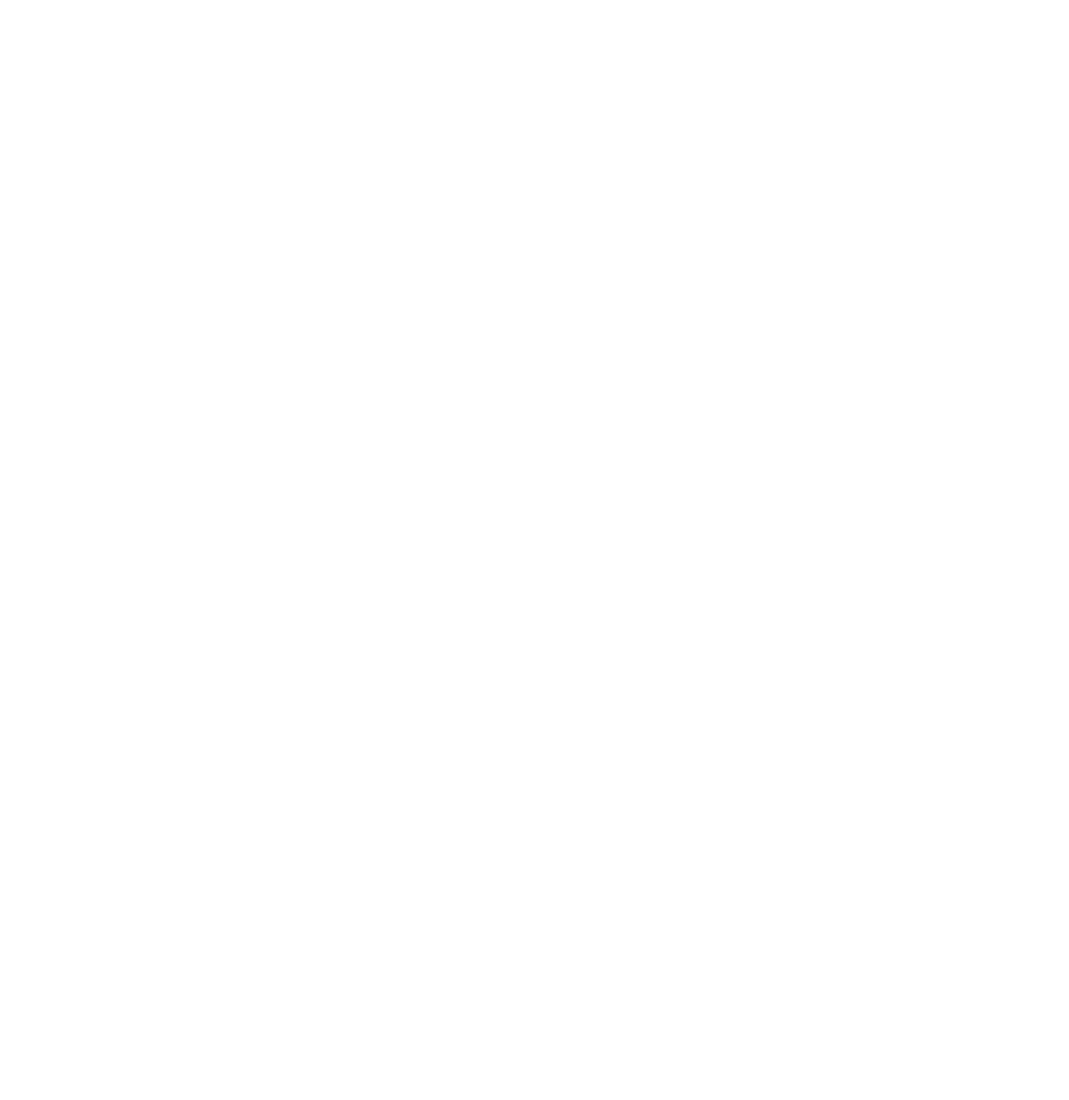
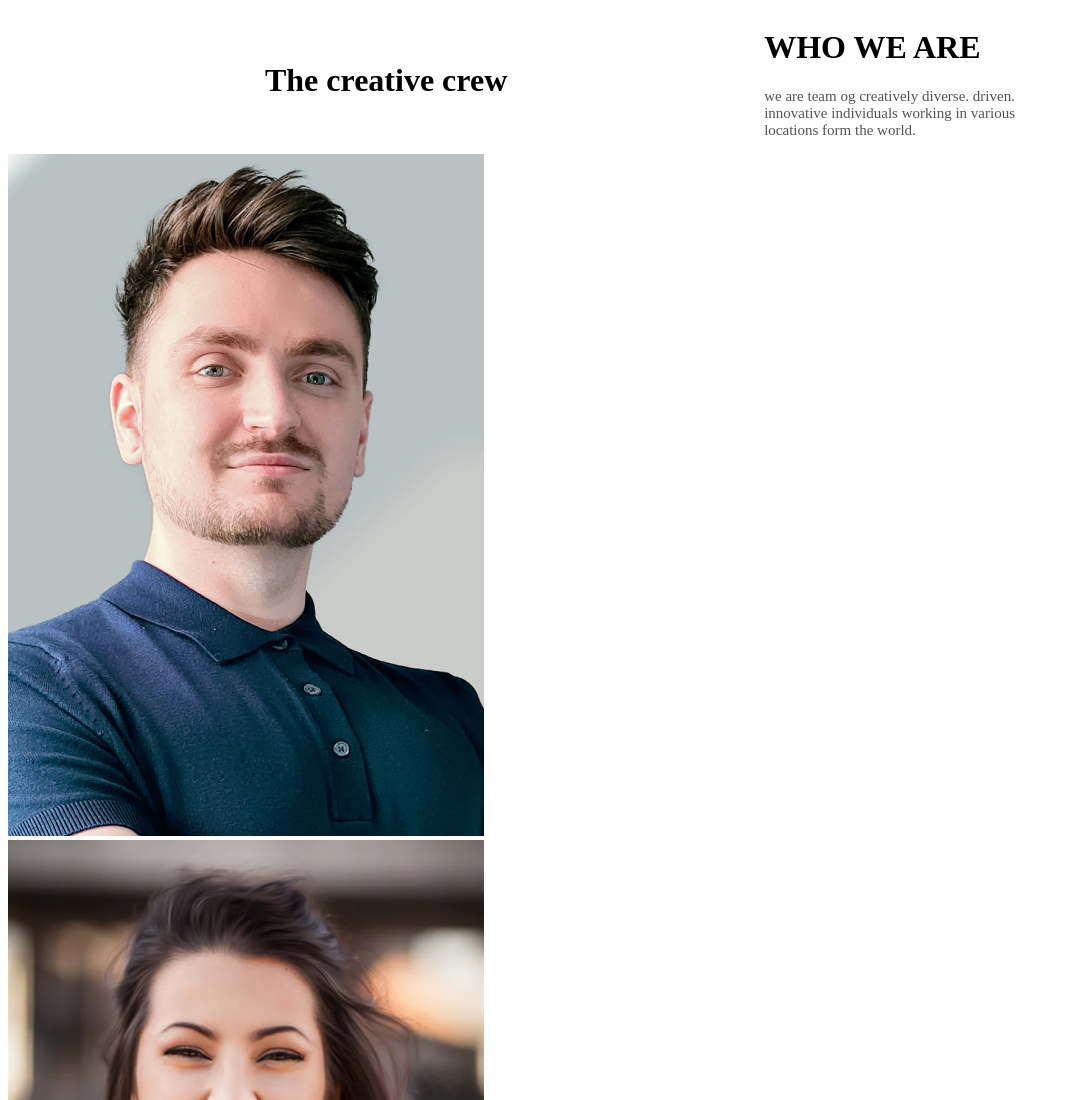
Before and after one commit to MdPiarulIslamAlif/dev-first, a plain HTML site: page index.html in a window 1280 px wide. Shown: the top 1100 px of the page, without its empty margins (0-1069 px from the left). Before the commit the page ends 800 px from the top, so only its background shows below. Drawn offline with Linux system fonts and the light colour scheme.

Commit message:
added a image file and header section

```diff
--- a/index.html
+++ b/index.html
@@ -4,8 +4,38 @@
      <meta charset="UTF-8">
      <meta name="viewport" content="width=device-width, initial-scale=1.0">
      <title>div-first</title>
+     <link rel="stylesheet" href="style.css">
 </head>
 <body>
+     <header>
+          <div class="header-container">
+               <div>
+                    <h1 class="primary-title">The creative crew</h1>
+               </div>
+               <div>
+                    <h1 class="primary-title">WHO WE ARE</h1>
+                    <p class="primary-dctp">
+                         we are team og creatively diverse. driven.
+                         <br>innovative individuals working in various <br> locations  form the world.
+                    </p>
+               </div>
+          </div>
+     </header>
+     <main>
+          <section>
+               <div class="row">
+                    <div>
+                         <img src="imgs/photo1.png" alt="">
+                    </div>
+                    <div>
+                         <img src="imgs/photo2.png" alt="">
+                    </div>
+                    <div>
+                         <img src="imgs/photo3.png" alt="">
+                    </div>
+               </div>
+          </section>
+     </main>
 
 </body>
 </html>
--- a/style.css
+++ b/style.css
@@ -0,0 +1,26 @@
+.body{
+     font-family: sans-serif;
+
+}
+.header-container{
+     display: flex;
+     justify-content: space-evenly;
+     align-items: center;
+}
+
+/* shard common css style start form here  */
+.primary-titl{
+     color: rgba(0, 0, 0, 0.676);
+     font-size: 30px;
+     line-height: 30px;
+     font-weight: 600;
+}
+.primary-dctp{
+     color: rgba(0, 0, 0, 0.676);
+     font-size: 15px;
+     line-height: normal;
+     font-weight: 400;
+}
+
+
+/* shard common css style start form here  */
```
Also changed, not shown: dev-icon/devchallenges.png (added), imgs/photo1.png (added), imgs/photo2.png (added), imgs/photo3.png (added), imgs/photo4.png (added), imgs/photo5.png (added), imgs/photo6.png (added), 1 other file.
